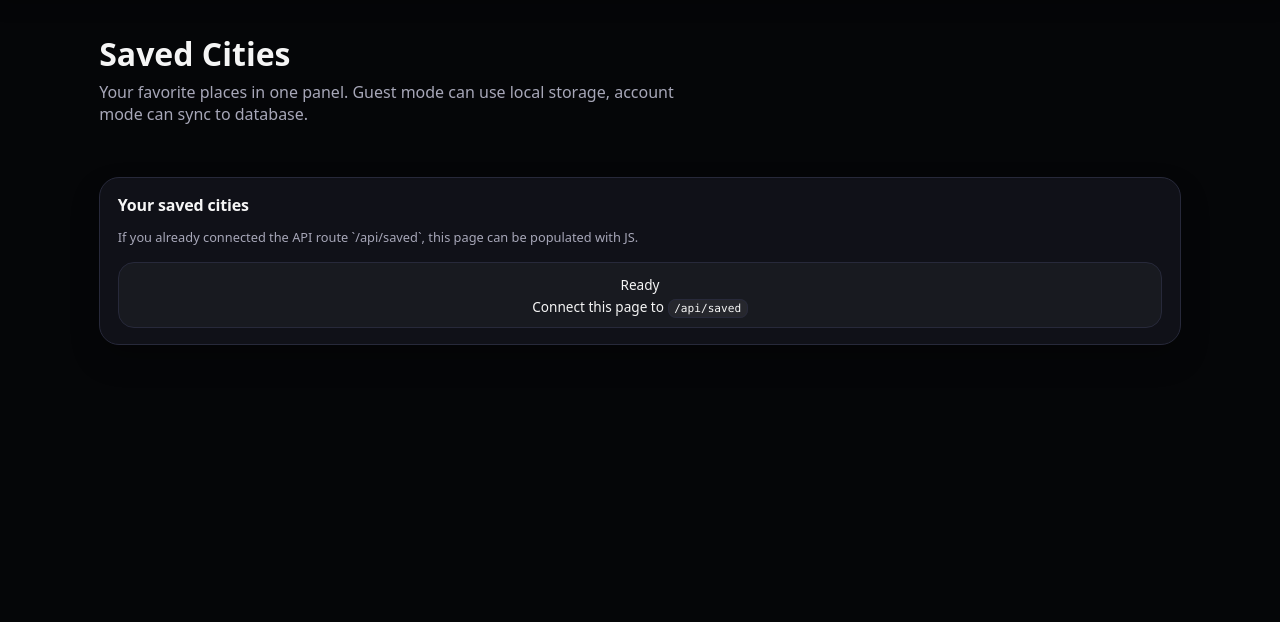
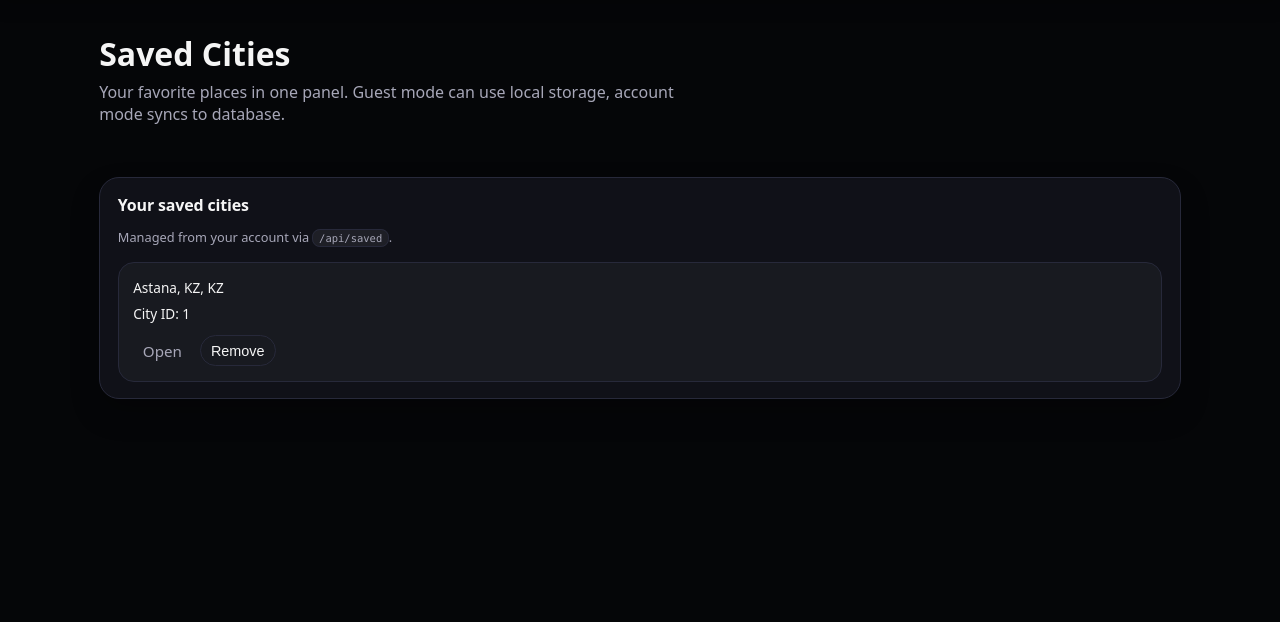
Before and after one commit to vetryo/qweather, a Flask app: page /saved in a window 1280 px wide. Shown: the part 74-696 px from the top of the page. Run offline with Flask 3, Linux system fonts and the light colour scheme; a user stored in the database is signed in; tables that the repository leaves empty hold one stand-in row (values such as "Sample post"); some libraries are stand-ins or nearby versions.

Commit message:
Add saved cities page JS rendering and remove action

```diff
--- a/static/css/styles.css
+++ b/static/css/styles.css
@@ -585,3 +585,7 @@ code {
     border-radius: 8px;
     padding: 0.12rem 0.35rem;
 }
+.icon-button:disabled {
+    opacity: 0.6;
+    cursor: not-allowed;
+}
--- /dev/null
+++ b/static/js/saved.js
@@ -0,0 +1,154 @@
+document.addEventListener('DOMContentLoaded', () => {
+    const grid = document.getElementById('saved-cities-grid');
+    if (!grid) return;
+
+    loadSavedCities();
+
+    async function loadSavedCities() {
+        setState('loading');
+
+        try {
+            const res = await fetch('/api/saved', {
+                headers: { 'Accept': 'application/json' }
+            });
+
+            if (res.status === 401) {
+                setState('unauthorized');
+                return;
+            }
+
+            if (!res.ok) {
+                throw new Error(`HTTP ${res.status}`);
+            }
+
+            const cities = await res.json();
+
+            if (!Array.isArray(cities) || cities.length === 0) {
+                setState('empty');
+                return;
+            }
+
+            renderCards(cities);
+        } catch (err) {
+            console.error('Failed to load saved cities:', err);
+            setState('error', err.message);
+        }
+    }
+
+    function setState(type, details = '') {
+        if (!grid) return;
+
+        let title = '';
+        let text = '';
+
+        switch (type) {
+            case 'loading':
+                title = 'Loading...';
+                text = 'Fetching your saved cities';
+                break;
+            case 'empty':
+                title = 'No saved cities';
+                text = 'Save cities from the Home page and they will appear here.';
+                break;
+            case 'unauthorized':
+                title = 'Login required';
+                text = 'Please sign in to view saved cities.';
+                break;
+            case 'error':
+            default:
+                title = 'Something went wrong';
+                text = details || 'Could not load saved cities.';
+                break;
+        }
+
+        grid.innerHTML = `
+            <div class="forecast-card" style="grid-column: 1 / -1; text-align:left; padding:1rem;">
+                <div class="forecast-day" style="margin-bottom:.35rem;">${escapeHtml(title)}</div>
+                <div class="small">${escapeHtml(text)}</div>
+            </div>
+        `;
+    }
+
+    function renderCards(cities) {
+        grid.innerHTML = '';
+
+        cities.forEach(city => {
+            const card = document.createElement('div');
+            card.className = 'forecast-card';
+            card.style.textAlign = 'left';
+            card.style.padding = '0.9rem';
+
+            const displayName = city.country
+                ? `${city.name}, ${city.country}`
+                : city.name;
+
+            card.innerHTML = `
+                <div class="forecast-day" style="margin-bottom:.45rem;">${escapeHtml(displayName)}</div>
+                <div class="small" style="margin-bottom:.75rem;">City ID: ${escapeHtml(String(city.city_id))}</div>
+
+                <div style="display:flex; gap:.5rem; flex-wrap:wrap;">
+                    <a href="/city/${encodeURIComponent(city.city_id)}"
+                       class="nav-link"
+                       style="padding:.35rem .6rem; text-decoration:none;">
+                        Open
+                    </a>
+
+                    <button class="icon-button remove-saved-btn"
+                            type="button"
+                            data-city-id="${city.city_id}"
+                            title="Remove from saved"
+                            style="width:auto; height:auto; border-radius:999px; padding:.35rem .65rem;">
+                        Remove
+                    </button>
+                </div>
+            `;
+
+            grid.appendChild(card);
+        });
+
+        wireRemoveButtons();
+    }
+
+    function wireRemoveButtons() {
+        const buttons = grid.querySelectorAll('.remove-saved-btn');
+
+        buttons.forEach(btn => {
+            btn.addEventListener('click', async () => {
+                const cityId = btn.dataset.cityId;
+                if (!cityId) return;
+
+                const originalText = btn.textContent;
+                btn.disabled = true;
+                btn.textContent = '...';
+
+                try {
+                    const res = await fetch(`/api/saved?city_id=${encodeURIComponent(cityId)}`, {
+                        method: 'DELETE',
+                        headers: { 'Accept': 'application/json' }
+                    });
+
+                    if (!res.ok) {
+                        throw new Error(`HTTP ${res.status}`);
+                    }
+
+                    // reload list after removal
+                    await loadSavedCities();
+                } catch (err) {
+                    console.error('Failed to remove saved city:', err);
+                    btn.disabled = false;
+                    btn.textContent = originalText;
+                    alert('Failed to remove city. Please try again.');
+                }
+            });
+        });
+    }
+
+    function escapeHtml(str) {
+        return String(str)
+            .replace(/&/g, '&amp;')
+            .replace(/</g, '&lt;')
+            .replace(/>/g, '&gt;')
+            .replace(/"/g, '&quot;')
+            .replace(/'/g, '&#039;');
+    }
+});
--- a/templates/saved.html
+++ b/templates/saved.html
@@ -5,7 +5,7 @@
     <div class="hero-main">
         <h1 class="hero-title">Saved Cities</h1>
         <p class="hero-subtitle">
-            Your favorite places in one panel. Guest mode can use local storage, account mode can sync to database.
+            Your favorite places in one panel. Guest mode can use local storage, account mode syncs to database.
         </p>
     </div>
 </section>
@@ -15,13 +15,15 @@
         {% if current_user.is_authenticated %}
             <h2 class="section-title">Your saved cities</h2>
             <p class="card-caption">
-                If you already connected the API route `/api/saved`, this page can be populated with JS.
+                Managed from your account via <code>/api/saved</code>.
             </p>
 
-            <div id="saved-cities-grid" class="forecast-cards" style="margin-top: 1rem; grid-template-columns: repeat(auto-fit, minmax(180px, 1fr));">
-                <div class="forecast-card">
-                    <div class="forecast-day">Ready</div>
-                    <div class="small">Connect this page to <code>/api/saved</code></div>
+            <div id="saved-cities-grid"
+                 class="forecast-cards"
+                 style="margin-top: 1rem; grid-template-columns: repeat(auto-fit, minmax(220px, 1fr));">
+                <div class="forecast-card" style="text-align:left; padding:1rem;">
+                    <div class="forecast-day">Loading...</div>
+                    <div class="small">Fetching saved cities</div>
                 </div>
             </div>
         {% else %}
@@ -38,4 +40,8 @@
     </div>
 </section>
 
+{% if current_user.is_authenticated %}
+<script src="{{ url_for('static', filename='js/saved.js') }}"></script>
+{% endif %}
+
 {% endblock %}
```
